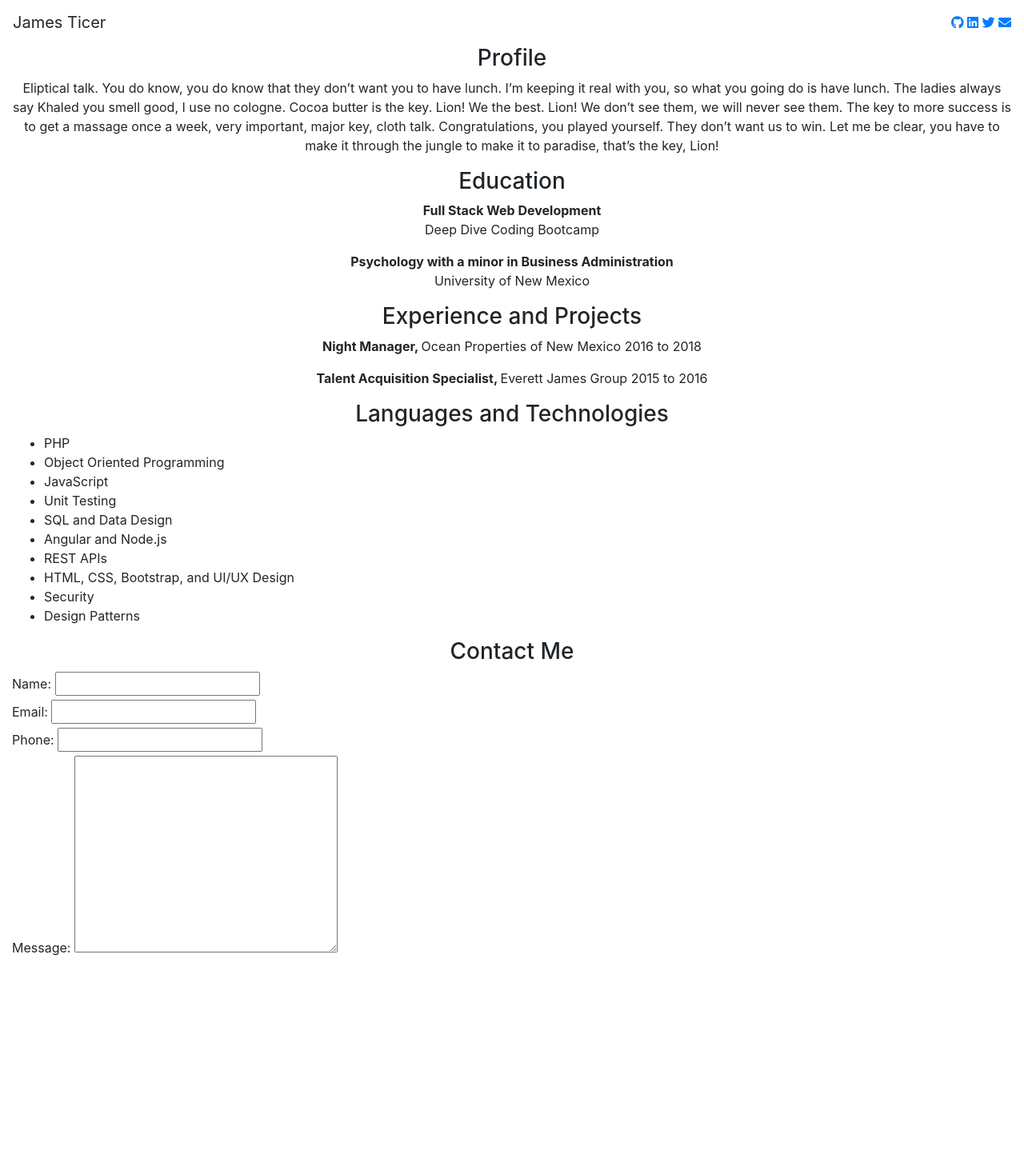
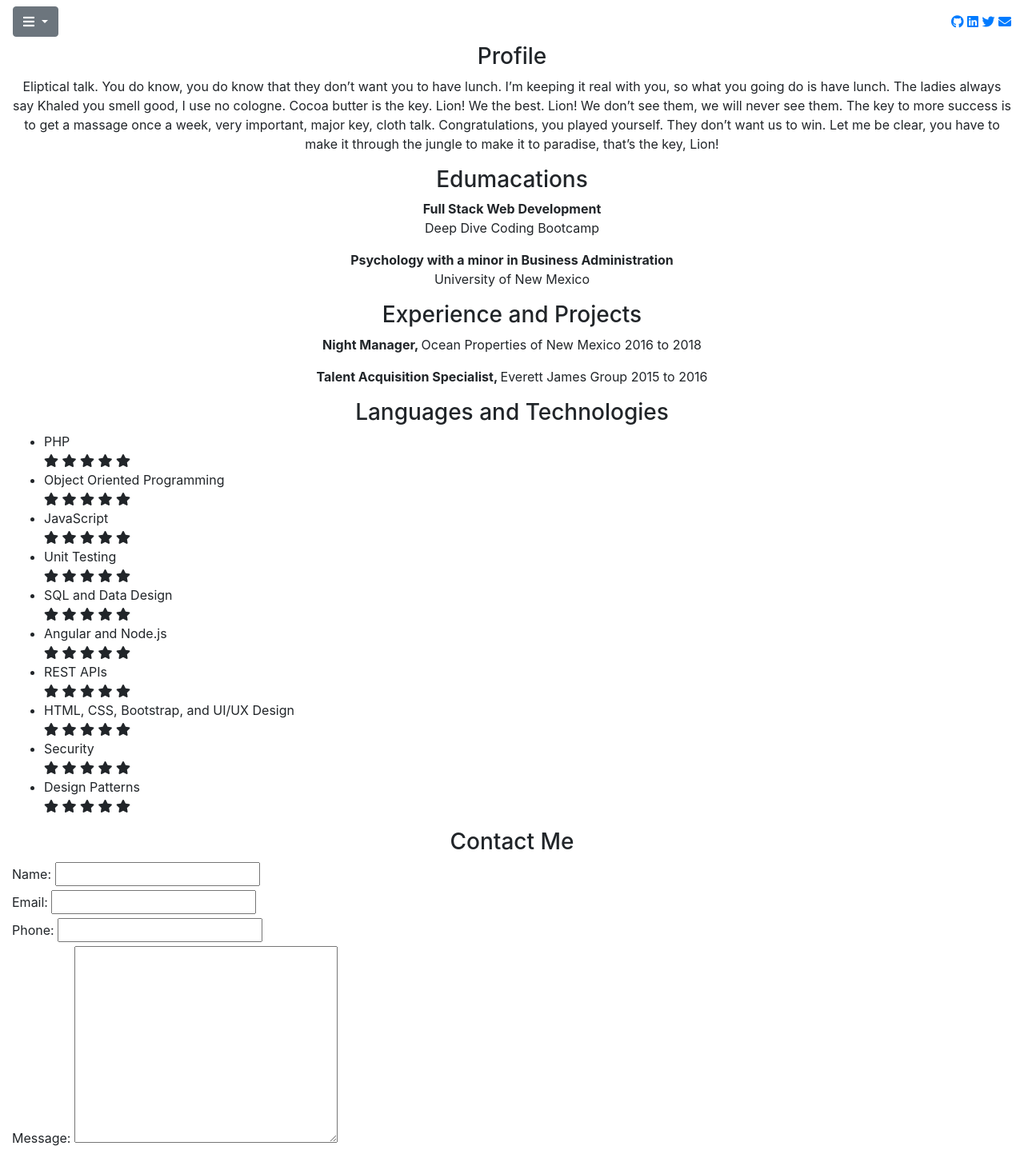
Before and after one commit to jticer4/my-pwp-james, a PHP site: page / in a window 1280 px wide. Shown: the whole page at 80% size. Before the commit the page ends 1195 px from the top, so only its background shows below. Run offline with PHP 8.4, Linux system fonts and the light colour scheme; some libraries are stand-ins or nearby versions.

Commit message:
added a drop down button and stars next to the items within my languages and technologies category in order to denote my skill level in each category

```diff
--- a/public_html/index.php
+++ b/public_html/index.php
@@ -21,7 +21,18 @@
 	<body>
 		<div>
 			<nav class="navbar">
-				<a class="navbar-brand">James Ticer</a>
+				<div class="dropdown">
+					<button class="btn btn-secondary dropdown-toggle" type="button" id="dropdownMenuButton" data-toggle="dropdown" aria-haspopup="true" aria-expanded="false">
+						<i class="fas fa-bars"></i>
+					</button>
+					<div class="dropdown-menu" aria-labelledby="dropdownMenuButton">
+						<a class="dropdown-item" href="#">Profile</a>
+						<a class="dropdown-item" href="#">Edumacations</a>
+						<a class="dropdown-item" href="#">Experience and Projects</a>
+						<a class="dropdown-item" href="#">Languages and Technologies</a>
+						<a class="dropdown-item" href="#">Contact Me</a>
+					</div>
+				</div>
 				<span class="inline-block ml-auto">
 				<a class="fab fa-github" href="https://google.com"></a>
 				<a class="fab fa-linkedin" href="https://google.com"></a>
@@ -37,7 +48,7 @@
 		</div>
 
 		<div class="container-fluid text-center">
-			<h3>Education</h3>
+			<h3>Edumacations</h3>
 			<p><strong>Full Stack Web Development</strong><br>Deep Dive Coding 			Bootcamp</p>
 			<p><strong>Psychology with a minor in Business Administration</strong><br>University of New Mexico</p>
 		</div>
@@ -51,16 +62,86 @@
 		<div class="container-fluid text-center">
 			<h3>Languages and Technologies</h3>
 			<ul class="text-left">
+				<div>
 					<li>PHP</li>
+					<i class="fa fa-star" aria-hidden="true"></i>
+					<i class="fa fa-star" aria-hidden="true"></i>
+					<i class="fa fa-star" aria-hidden="true"></i>
+					<i class="fa fa-star" aria-hidden="true"></i>
+					<i class="fa fa-star" aria-hidden="true"></i>
+				</div>
+				<div>
 					<li>Object Oriented Programming</li>
+					<i class="fa fa-star" aria-hidden="true"></i>
+					<i class="fa fa-star" aria-hidden="true"></i>
+					<i class="fa fa-star" aria-hidden="true"></i>
+					<i class="fa fa-star" aria-hidden="true"></i>
+					<i class="fa fa-star" aria-hidden="true"></i>
+				</div>
+				<div>
 					<li>JavaScript</li>
+					<i class="fa fa-star" aria-hidden="true"></i>
+					<i class="fa fa-star" aria-hidden="true"></i>
+					<i class="fa fa-star" aria-hidden="true"></i>
+					<i class="fa fa-star" aria-hidden="true"></i>
+					<i class="fa fa-star" aria-hidden="true"></i>
+				</div>
+				<div>
 					<li>Unit Testing</li>
+					<i class="fa fa-star" aria-hidden="true"></i>
+					<i class="fa fa-star" aria-hidden="true"></i>
+					<i class="fa fa-star" aria-hidden="true"></i>
+					<i class="fa fa-star" aria-hidden="true"></i>
+					<i class="fa fa-star" aria-hidden="true"></i>
+				</div>
+				<div>
 					<li>SQL and Data Design</li>
+					<i class="fa fa-star" aria-hidden="true"></i>
+					<i class="fa fa-star" aria-hidden="true"></i>
+					<i class="fa fa-star" aria-hidden="true"></i>
+					<i class="fa fa-star" aria-hidden="true"></i>
+					<i class="fa fa-star" aria-hidden="true"></i>
+				</div>
+				<div>
 					<li>Angular and Node.js</li>
+					<i class="fa fa-star" aria-hidden="true"></i>
+					<i class="fa fa-star" aria-hidden="true"></i>
+					<i class="fa fa-star" aria-hidden="true"></i>
+					<i class="fa fa-star" aria-hidden="true"></i>
+					<i class="fa fa-star" aria-hidden="true"></i>
+				</div>
+				<div>
 					<li>REST APIs</li>
+					<i class="fa fa-star" aria-hidden="true"></i>
+					<i class="fa fa-star" aria-hidden="true"></i>
+					<i class="fa fa-star" aria-hidden="true"></i>
+					<i class="fa fa-star" aria-hidden="true"></i>
+					<i class="fa fa-star" aria-hidden="true"></i>
+				</div>
+				<div>
 					<li>HTML, CSS, Bootstrap, and UI/UX Design</li>
+					<i class="fa fa-star" aria-hidden="true"></i>
+					<i class="fa fa-star" aria-hidden="true"></i>
+					<i class="fa fa-star" aria-hidden="true"></i>
+					<i class="fa fa-star" aria-hidden="true"></i>
+					<i class="fa fa-star" aria-hidden="true"></i>
+				</div>
+				<div>
 					<li>Security</li>
+					<i class="fa fa-star" aria-hidden="true"></i>
+					<i class="fa fa-star" aria-hidden="true"></i>
+					<i class="fa fa-star" aria-hidden="true"></i>
+					<i class="fa fa-star" aria-hidden="true"></i>
+					<i class="fa fa-star" aria-hidden="true"></i>
+				</div>
+				<div>
 					<li>Design Patterns</li>
+					<i class="fa fa-star" aria-hidden="true"></i>
+					<i class="fa fa-star" aria-hidden="true"></i>
+					<i class="fa fa-star" aria-hidden="true"></i>
+					<i class="fa fa-star" aria-hidden="true"></i>
+					<i class="fa fa-star" aria-hidden="true"></i>
+				</div>
 			</ul>
 		</div>
 
```
Lines whose indentation alone changed are shown as unchanged.
